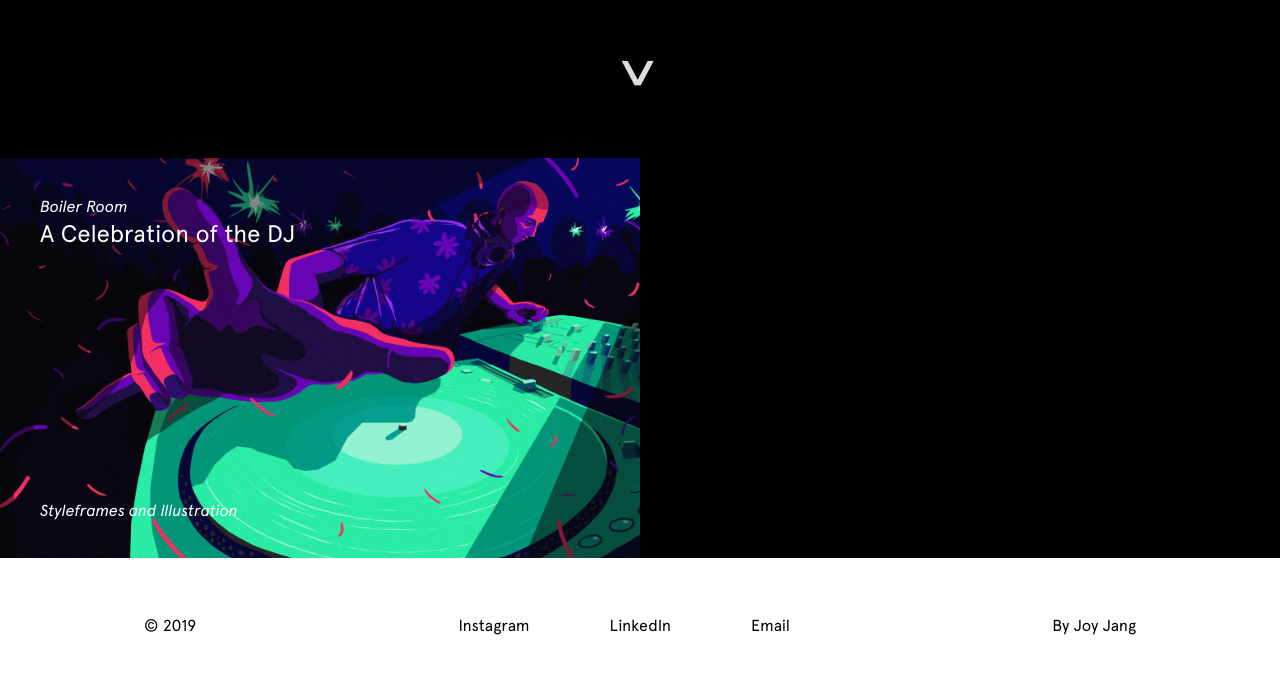
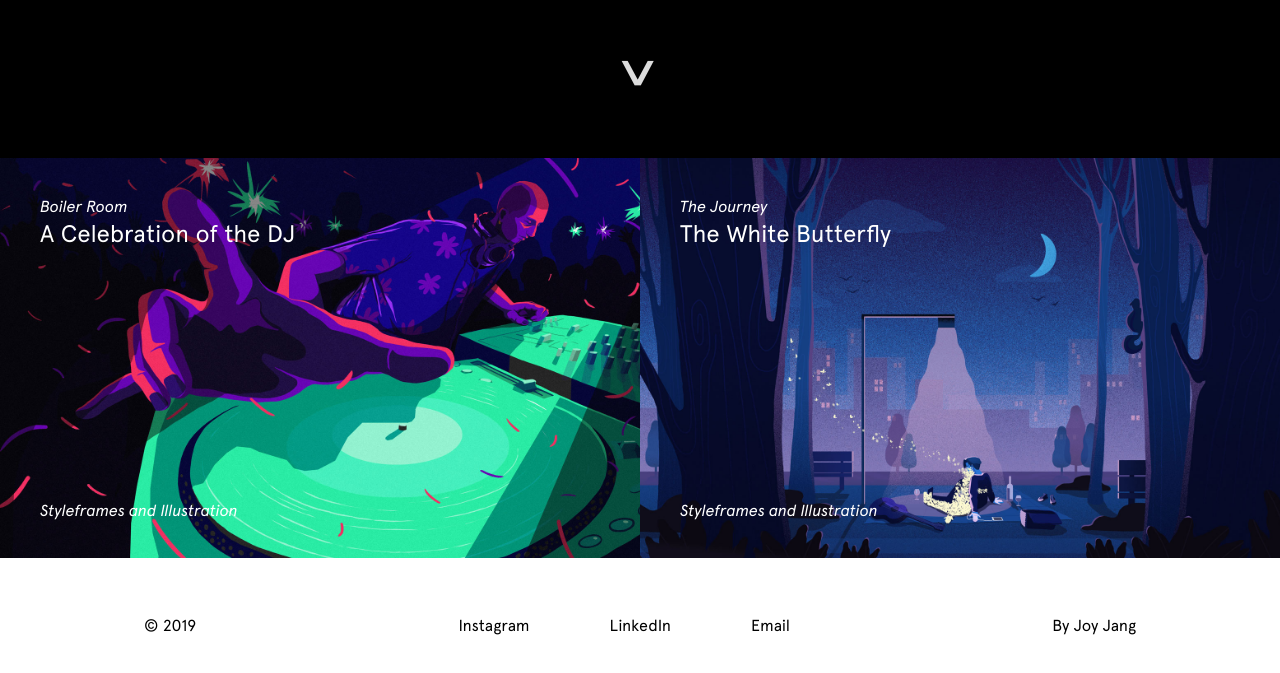
Before and after one commit to tjabbe/joyjang, a Gatsby site: page / in a window 1280 px wide. Shown: the part 643-1316 px from the top of the page. Built offline with nearby package versions, Linux system fonts and the light colour scheme; Gatsby itself is replaced by a stand-in of ours.

Commit message:
Add Journey Project

```diff
--- a/src/components/ProjectsList/index.js
+++ b/src/components/ProjectsList/index.js
@@ -7,19 +7,15 @@ import { TilesContainer } from './elements'
 const ProjectsList = () => (
   <StaticQuery
     query={projectsQuery}
-    render={data => <TilesContainer>{getProjects(data)}</TilesContainer>}
+    render={data => (
+      <TilesContainer>
+        {data.allProjectItemsJson.edges.map(project => (
+          <ProjectTile data={project.node} key={project.node.client} />
+        ))}
+      </TilesContainer>
+    )}
   />
 )
-
-const getProjects = data => {
-  const projects = []
-
-  data.allProjectItemsJson.edges.forEach(project =>
-    projects.push(<ProjectTile data={project.node} key={project.node.client} />)
-  )
-
-  return projects
-}
 
 const projectsQuery = graphql`
   query ProjectsQuery {
--- a/src/data/ProjectItems.json
+++ b/src/data/ProjectItems.json
@@ -37,5 +37,44 @@
         ]
       }
     ]
+  },
+  {
+    "projectPath": "/project/the-journey",
+    "tilePath": "/images/thejourney/the-journey-1.jpg",
+    "stagePicture": "/images/thejourney/the-journey-1.jpg",
+    "client": "The Journey",
+    "title": "The Journey: The White Butterfly",
+    "shortTitle": "The White Butterfly",
+    "year": "2019",
+    "workType": "Styleframes and Illustration",
+    "collaborators": [],
+    "thanks": ["Ara Devejian"],
+    "description": "A white butterfly symbolizes the soul of a departed loved one. This is a nostalgic journey of a boy named Tom, who sets up a picnic at a spot that he once frequently went with his SO, Lois. There, Tom interacts with the “soul of Lois”, who is composed of butterflies. As Tom puts in the earphones on the figure, we are taken back to the time when Tom last shared music with Lois at the hospital bed– as they used to enjoy listening to music together through shared earphones.",
+    "content": [
+      {
+        "module": "Styleframes",
+        "assets": [
+          {
+            "path": "/images/thejourney/the-journey-1.jpg"
+          },
+          {
+            "path": "/images/thejourney/the-journey-2.jpg"
+          },
+          {
+            "path": "/images/thejourney/the-journey-3.jpg"
+          }
+        ]
+      },
+      {
+        "module": "Process",
+        "assets": [
+          { "path": "/images/thejourney/the-journey-process-1.jpg" },
+          { "path": "/images/thejourney/the-journey-process-2.jpg" },
+          { "path": "/images/thejourney/the-journey-process-3.jpg" },
+          { "path": "/images/thejourney/the-journey-process-4.jpg" },
+          { "path": "/images/thejourney/the-journey-process-5.jpg" }
+        ]
+      }
+    ]
   }
 ]
```
Also changed, not shown: static/images/thejourney/the-journey-2.jpg (added), static/images/thejourney/the-journey-3.jpg (added), static/images/thejourney/the-journey-process-1.jpg (added), static/images/thejourney/the-journey-process-2.jpg (added), static/images/thejourney/the-journey-process-3.jpg (added), static/images/thejourney/the-journey-process-4.jpg (added).
